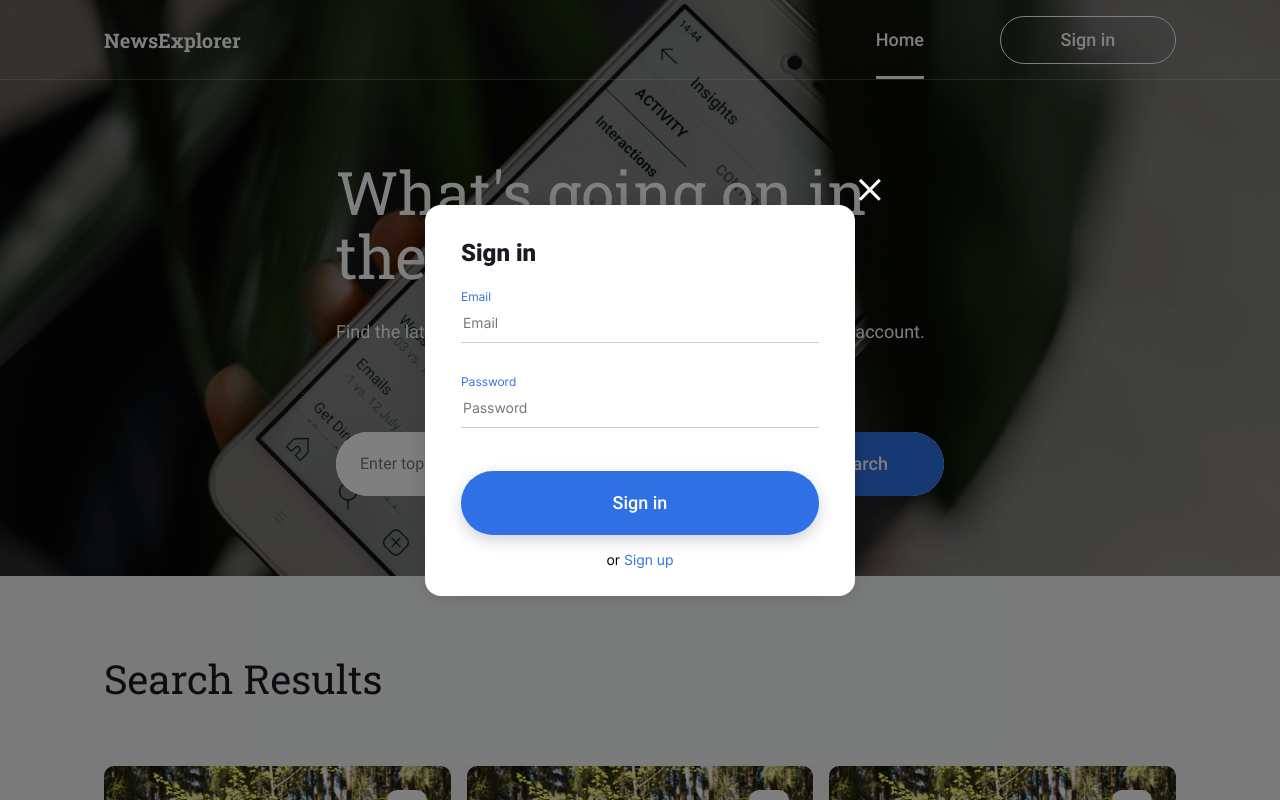
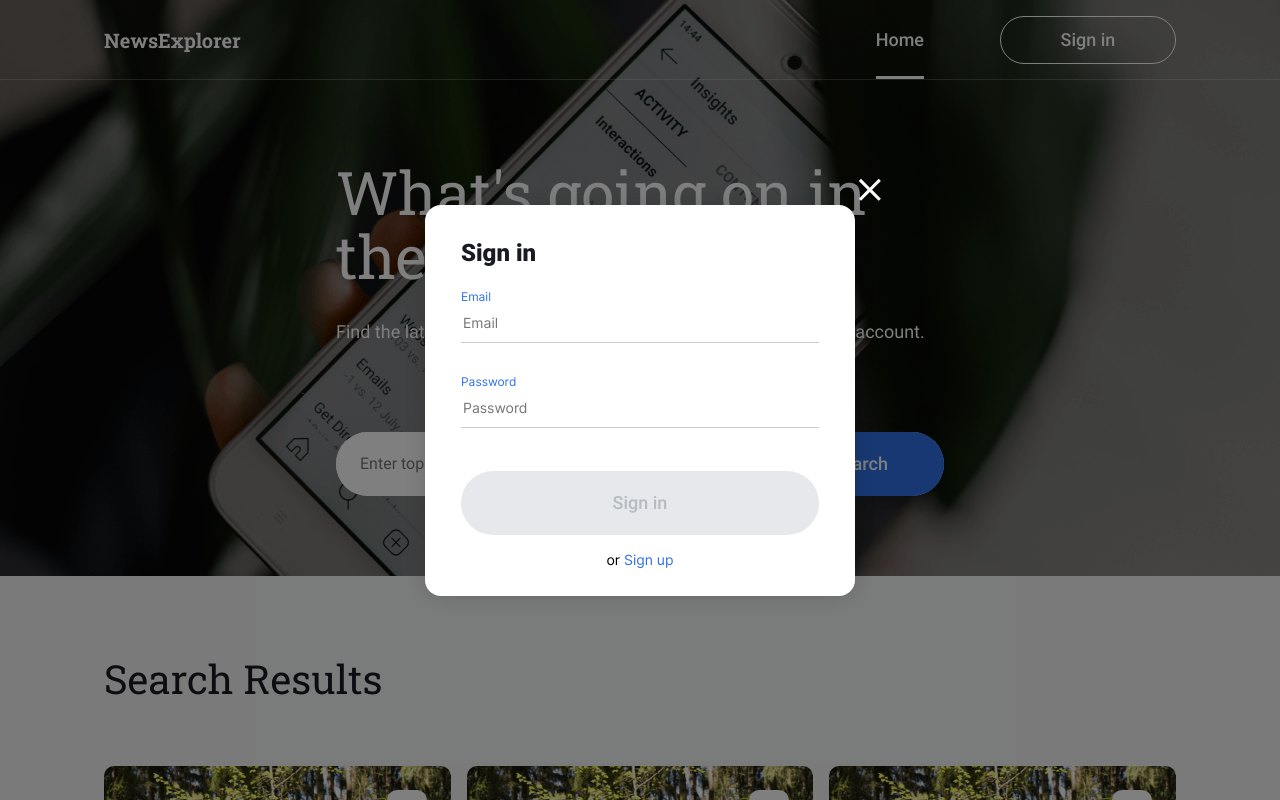
Before and after one commit to idenispankov/news-explorer-frontend, a React (Create React App) app: page /signin in a window 1280 px wide. Shown: the top 800 px of the page. Built offline with nearby package versions, Linux system fonts and the light colour scheme.

Commit message:
signin popup button and inputs validation

```diff
--- a/src/components/App/App.js
+++ b/src/components/App/App.js
@@ -15,7 +15,7 @@ import Navbar from '../Navbar/Navbar';
 function App() {
   const [loggedin, setLoggedin] = useState(false);
   const [isPopupOpen, setIsPopupOpen] = useState(true);
-  const [isSuccessOpen, setIsSuccessOpen] = useState(true);
+  const [isSuccessOpen, setIsSuccessOpen] = useState(false);
 
   return (
     <div className='app'>
@@ -45,7 +45,7 @@ function App() {
 
         {/* SavedNews Route */}
         <Route path='/saved-news'>
-          {/* {!loggedin && <Redirect to='/' />} */}
+          {!loggedin && <Redirect to='/' />}
           <SavedNewsHeader />
         </Route>
 
--- a/src/components/FormSubmitButton/FormSubmitButton.js
+++ b/src/components/FormSubmitButton/FormSubmitButton.js
@@ -1,13 +1,15 @@
 import './FormSubmitButton.css';
 
-const FormSubmitButton = (props) => {
+const FormSubmitButton = ({ submitButtonText, buttonDisabled }) => {
   return (
     <button
       // form__button-submit-disabled - Disabled class
-      className='form__button-submit'
+      className={`form__button-submit ${
+        buttonDisabled && 'form__button-submit-disabled'
+      }`}
       aria-label='submit button'
     >
-      {props.submitButtonText}
+      {submitButtonText}
     </button>
   );
 };
--- a/src/components/Input/Input.css
+++ b/src/components/Input/Input.css
@@ -16,3 +16,7 @@
 .form__input:last-of-type {
   margin: 0;
 }
+
+.form__input-error-active {
+  margin-bottom: 0;
+}
--- a/src/components/Input/Input.js
+++ b/src/components/Input/Input.js
@@ -7,7 +7,7 @@ const Input = (props) => {
         {props.label}
       </label>
       <input
-        className='form__input'
+        className={`form__input`}
         type={props.type}
         name={props.name}
         placeholder={props.placeholder}
--- a/src/components/Login/Login.js
+++ b/src/components/Login/Login.js
@@ -1,5 +1,5 @@
 import './Login.css';
-import { useEffect } from 'react';
+import { useEffect, useState } from 'react';
 import { useHistory, NavLink } from 'react-router-dom';
 import PopupWithForm from '../PopupWithForm/PopupWithForm.js';
 import Input from '../Input/Input.js';
@@ -9,20 +9,39 @@ import CloseFormButton from '../CloseFormButton/CloseFormButton.js';
 const Login = (props) => {
   const history = useHistory();
 
+  const [buttonDisabled, setButtonDisabled] = useState(true);
+  const [value, setValue] = useState({});
+
   useEffect(() => {
     props.setIsPopupOpen(true);
   }, [props]);
 
+  // Errors presentational, will refactor on stage-3
   const handleSubmit = (e) => {
     e.preventDefault();
+    if (!value.email || !value.password) {
+      setButtonDisabled(true);
+      return;
+    }
     props.setLoggedin(true);
     props.setIsPopupOpen(false);
     history.push('/');
+    props.setErrorMessage(false);
   };
 
   const onFormClose = () => {
     history.push('/');
     props.setIsPopupOpen(false);
+  };
+
+  const handleChange = (e) => {
+    setValue({
+      ...value,
+      [e.target.name]: e.target.value,
+    });
+    if (value.email && value.password) {
+      setButtonDisabled(false);
+    }
   };
 
   return (
@@ -38,19 +57,36 @@ const Login = (props) => {
         name='email'
         minLength='2'
         maxLength='50'
+        handleChange={handleChange}
+        value={value.email}
+        errorMessage={props.errorMessage}
       />
-      <p className='form__input-error'>Invalid email address</p>
+      {props.errorMessage && (
+        <span className='form__input-error'>Please enter valid email</span>
+      )}
 
       <Input
         label='Password'
         type='password'
         placeholder='Password'
         name='password'
+        handleChange={handleChange}
+        value={value.password}
+        errorMessage={props.errorMessage}
       />
+      {props.errorMessage && (
+        <span className='form__input-error'>Please enter valid password</span>
+      )}
 
-      <p className='submit__text-error'>This email is not available</p>
+      {props.errorMessage && (
+        <span className='submit__text-error'>Invalid email or password</span>
+      )}
 
-      <FormSubmitButton submitButtonText='Sign in' />
+      <FormSubmitButton
+        submitButtonText='Sign in'
+        errorMessage={props.errorMessage}
+        buttonDisabled={buttonDisabled}
+      />
       <p className='form__text'>
         or{' '}
         <NavLink to='/signup' className='form__link'>
--- a/src/components/LoginButton/LoginButton.css
+++ b/src/components/LoginButton/LoginButton.css
@@ -17,6 +17,10 @@
   line-height: 24px;
 }
 
+.navbar__button-with-error {
+  margin-top: 0;
+}
+
 @media screen and (max-width: 900px) {
   .navbar__button {
     width: 128px;
--- a/src/components/LoginButton/LoginButton.js
+++ b/src/components/LoginButton/LoginButton.js
@@ -3,7 +3,7 @@ import { NavLink } from 'react-router-dom';
 
 const LoginButton = () => {
   return (
-    <button className='navbar__button'>
+    <button className={`navbar__button`}>
       <NavLink to='/signin' className='navbar__button-signin'>
         Sign in
       </NavLink>
--- a/src/components/PopupWithForm/PopupWithForm.css
+++ b/src/components/PopupWithForm/PopupWithForm.css
@@ -73,17 +73,16 @@
   margin: 0;
   padding: 0;
   color: red;
-  transform: translateY(-28px);
-  display: none;
+  display: block;
+  margin-bottom: 13px;
 }
 
 .submit__text-error {
+  display: block;
   text-align: center;
   margin: 0;
   padding: 0;
   color: red;
-  transform: translateY(32px);
-  display: none;
 }
 
 @media screen and (max-width: 600px) {
--- a/src/components/PopupWithForm/PopupWithForm.js
+++ b/src/components/PopupWithForm/PopupWithForm.js
@@ -3,7 +3,7 @@ import './PopupWithForm.css';
 const PopupWithForm = (props) => {
   return (
     <div className={`modal ${props.isPopupOpen && 'modal-open'}`}>
-      <form className='form' onSubmit={props.onSubmit}>
+      <form className='form' onSubmit={props.onSubmit} noValidate>
         <h2 className='form__heading'>{props.formHeadingText}</h2>
         {props.children}
       </form>
--- a/src/context/CurrentUserContext.js
+++ /dev/null
@@ -1,3 +0,0 @@
-import { createContext } from 'react';
-
-export const CurrentUserContext = createContext();
```
